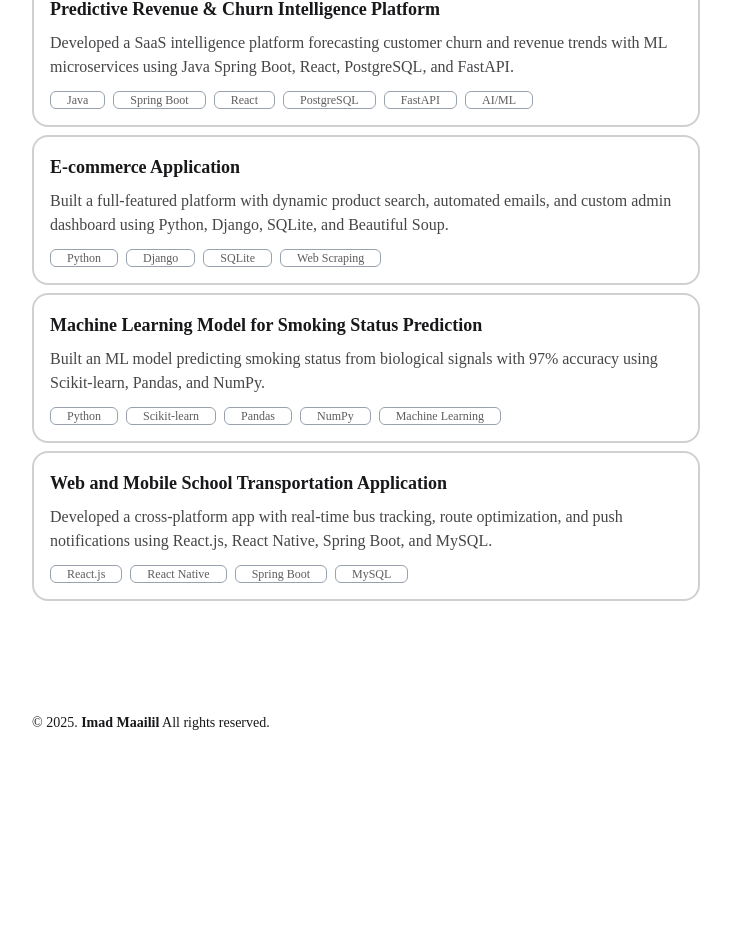
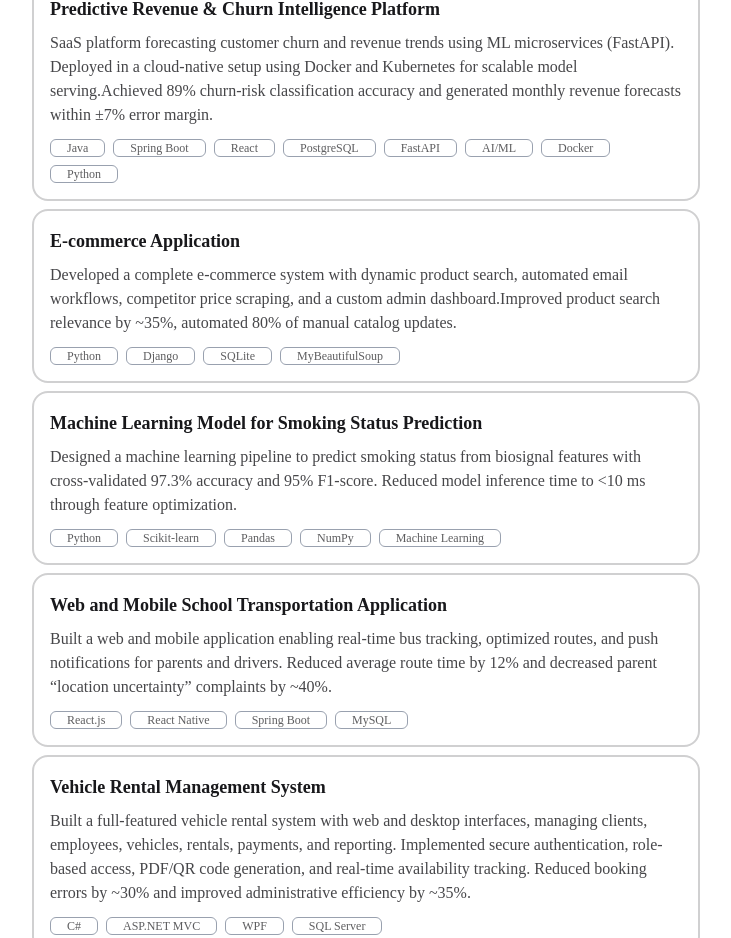
Before and after one commit to Rager511/portfolio, a Next.js app: page /projects in a window 1280 px wide. Shown: the part 95-1033 px from the top of the page, without its empty margins (274-1005 px from the left). Before the commit the page ends 844 px from the top, so only its background shows below. Built offline with nearby package versions, Linux system fonts and the light colour scheme; a web font is replaced by a local one.

Commit message:
Update data.js

```diff
--- a/src/data/data.js
+++ b/src/data/data.js
@@ -58,21 +58,21 @@ export const projects = {
         {
             title: "Predictive Revenue & Churn Intelligence Platform",
             description:
-                "Developed a SaaS intelligence platform forecasting customer churn and revenue trends with ML microservices using Java Spring Boot, React, PostgreSQL, and FastAPI.",
-            tags: ["Java", "Spring Boot", "React", "PostgreSQL", "FastAPI", "AI/ML"],
+                "SaaS platform forecasting customer churn and revenue trends using ML microservices (FastAPI). Deployed in a cloud-native setup using Docker and Kubernetes for scalable model serving.Achieved 89% churn-risk classification accuracy and generated monthly revenue forecasts within ±7% error margin.",
+            tags: ["Java", "Spring Boot", "React", "PostgreSQL", "FastAPI", "AI/ML","Docker", "Python"],
             link: ""
         },
         {
             title: "E-commerce Application",
             description:
-                "Built a full-featured platform with dynamic product search, automated emails, and custom admin dashboard using Python, Django, SQLite, and Beautiful Soup.",
-            tags: ["Python", "Django", "SQLite", "Web Scraping"],
+                "Developed a complete e-commerce system with dynamic product search, automated email workflows, competitor price scraping, and a custom admin dashboard.Improved product search relevance by ~35%, automated 80% of manual catalog updates.",
+            tags: ["Python", "Django", "SQLite", "MyBeautifulSoup"],
             link: ""
         },
         {
             title: "Machine Learning Model for Smoking Status Prediction",
             description:
-                "Built an ML model predicting smoking status from biological signals with 97% accuracy using Scikit-learn, Pandas, and NumPy.",
+                "Designed a machine learning pipeline to predict smoking status from biosignal features with cross-validated 97.3% accuracy and 95% F1-score. Reduced model inference time to <10 ms through feature optimization.",
             tags: ["Python", "Scikit-learn", "Pandas", "NumPy", "Machine Learning"],
             link: ""
         }
@@ -81,8 +81,22 @@ export const projects = {
         {
             title: "Web and Mobile School Transportation Application",
             description:
-                "Developed a cross-platform app with real-time bus tracking, route optimization, and push notifications using React.js, React Native, Spring Boot, and MySQL.",
+                "Built a web and mobile application enabling real-time bus tracking, optimized routes, and push notifications for parents and drivers. Reduced average route time by 12% and decreased parent “location uncertainty” complaints by ~40%.",
             tags: ["React.js", "React Native", "Spring Boot", "MySQL"],
+            link: ""
+        },
+        {
+            title: "Vehicle Rental Management System",
+            description:
+                "Built a full-featured vehicle rental system with web and desktop interfaces, managing clients, employees, vehicles, rentals, payments, and reporting. Implemented secure authentication, role-based access, PDF/QR code generation, and real-time availability tracking. Reduced booking errors by ~30% and improved administrative efficiency by ~35%.",
+            tags: ["C#", "ASP.NET MVC", "WPF", "SQL Server"],
+            link: ""
+        },
+        {
+            title: "Creation of a Digital Management and Interaction Platform for MSC",
+            description:
+                "Built a web platform to manage members, pricing, activities, and internal roles for Morocco Sports Consulting. Reduced administrative workload by ~30% and improved data accuracy by ~25%.",
+            tags: ["PHP", "JavaScript", "XAMPP", "MySQL"],
             link: ""
         }
     ]
```
